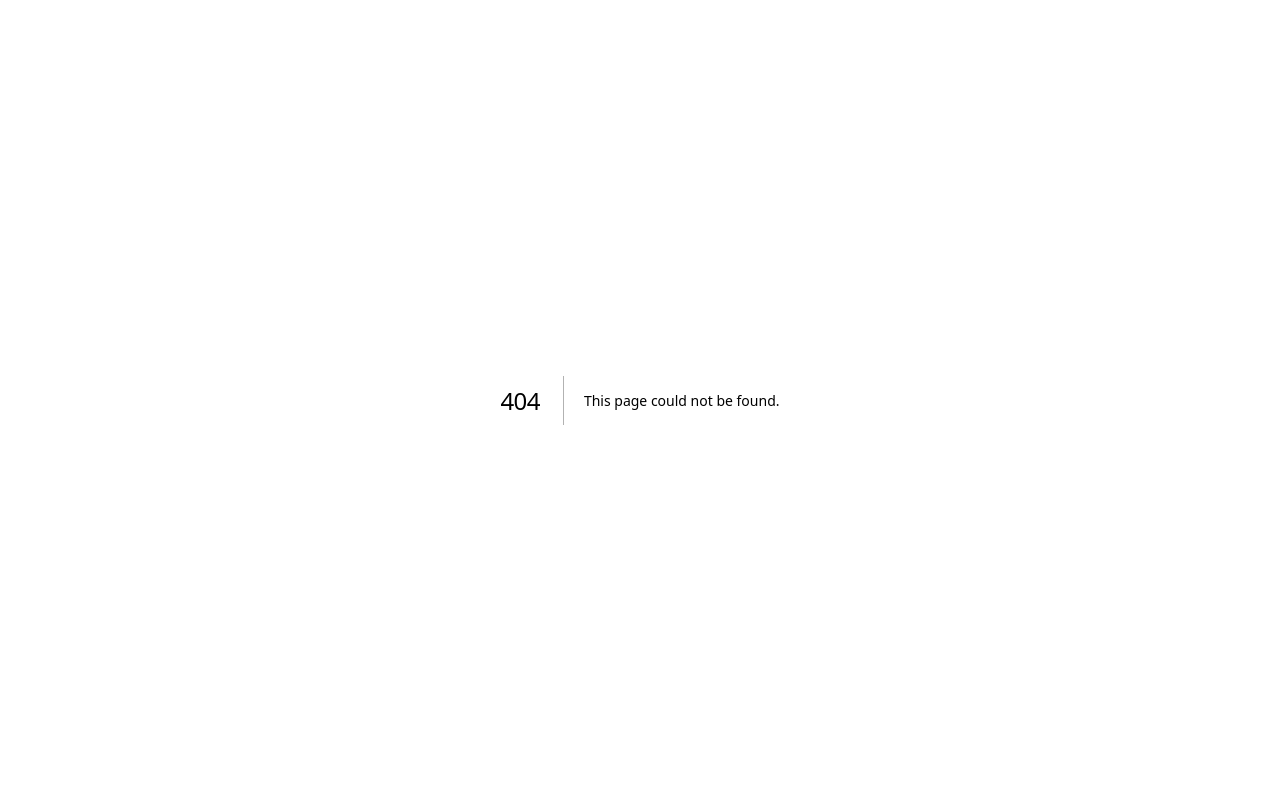
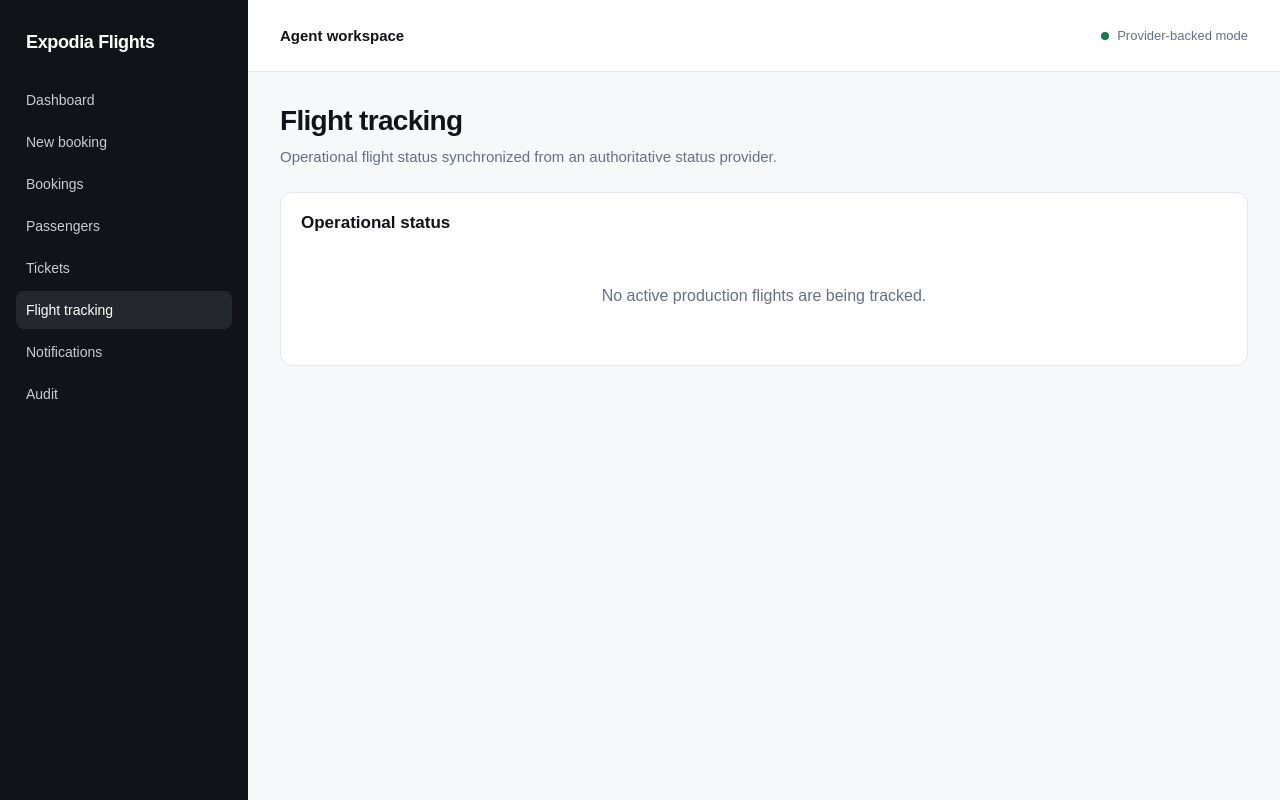
Before and after one commit to iamtheoracle/expodia-flight, a Next.js app: page /tracking in a window 1280 px wide. Before the commit this address had no page. Built offline with nearby package versions, Linux system fonts and the light colour scheme.

Commit message:
feat: add truthful flight tracking workspace

```diff
--- /dev/null
+++ b/src/app/tracking/page.tsx
@@ -0,0 +1,6 @@
+import { AppShell } from '@/components/app-shell/AppShell';
+import { OperationalPage } from '@/components/app-shell/OperationalPage';
+
+export default function TrackingPage() {
+  return <AppShell currentPath="/tracking"><OperationalPage title="Flight tracking" description="Operational flight status synchronized from an authoritative status provider." status="No active production flights are being tracked." /></AppShell>;
+}
```
